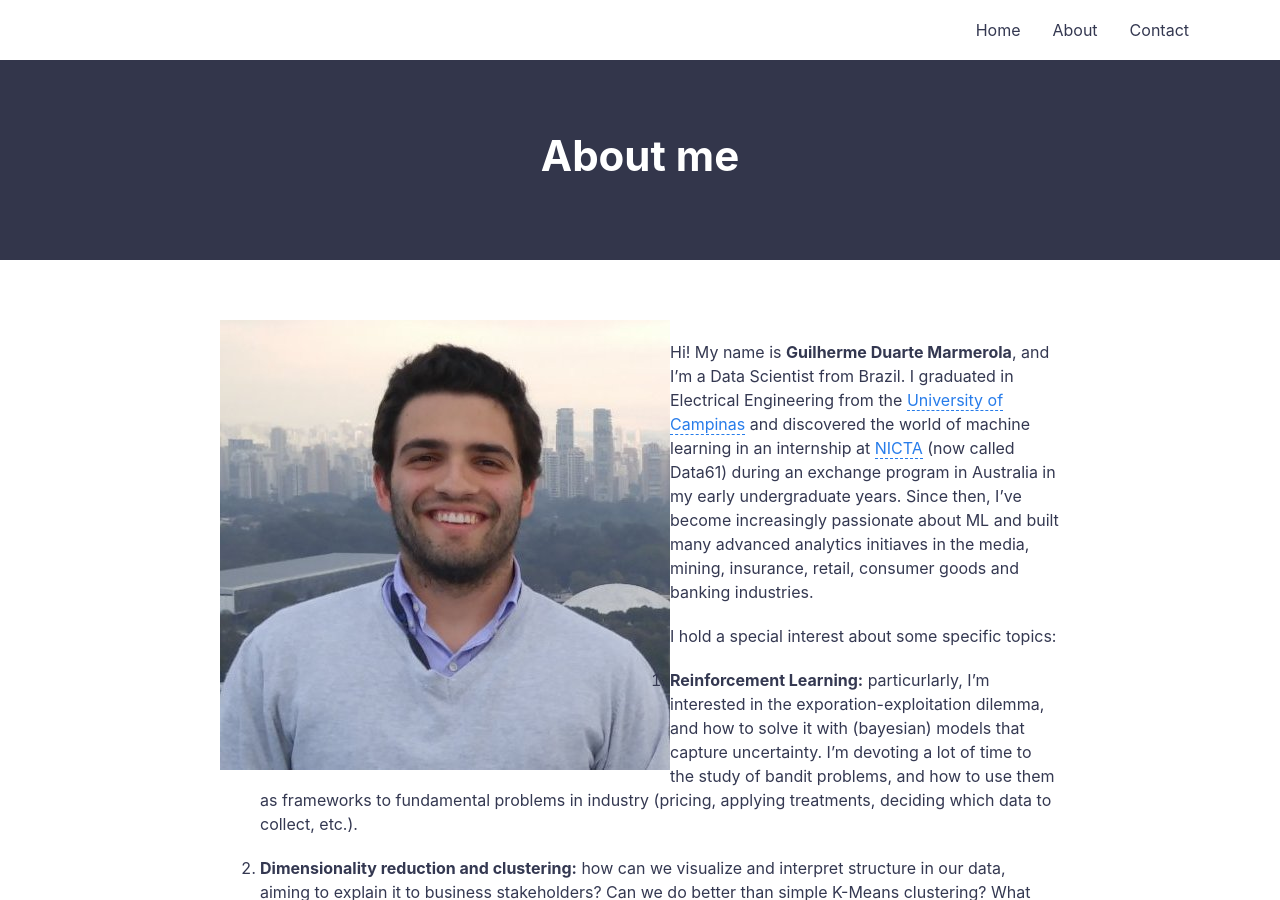
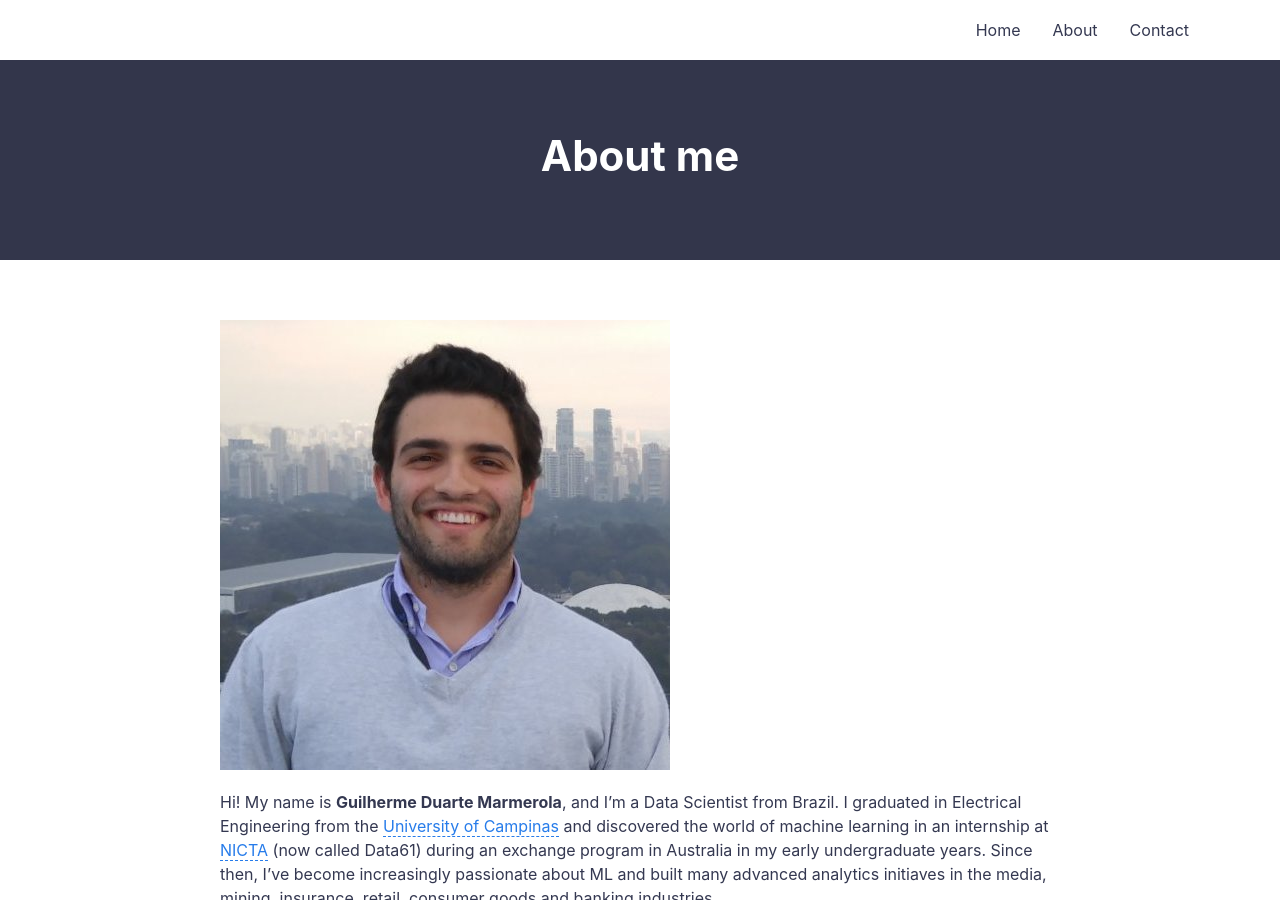
Before and after one commit to gdmarmerola/gdmarmerola.github.io, a Jekyll site: the page built from about.md, in a window 1280 px wide and 900 px high. Built offline with Jekyll 4.4.1, drawn with Linux system fonts in a browser that asks for light colours.

Commit message:
Update about.md

```diff
--- a/about.md
+++ b/about.md
@@ -4,7 +4,7 @@ title: About me
 permalink: /about/
 ---
 
-<img align="left" src="https://github.com/gdmarmerola/gdmarmerola.github.io/blob/master/assets/img/gdmarmerola-profile.jpg" width="150">
+<img align="center" src="https://github.com/gdmarmerola/gdmarmerola.github.io/blob/master/assets/img/gdmarmerola-profile.jpg" width="150">
 
 Hi! My name is **Guilherme Duarte Marmerola**, and I'm a Data Scientist from Brazil. I graduated in Electrical Engineering from the [University of Campinas](http://www.unicamp.br/unicamp/english) and discovered the world of machine learning in an internship at [NICTA](https://www.data61.csiro.au/) (now called Data61) during an exchange program in Australia in my early undergraduate years. Since then, I've become increasingly passionate about ML and built many advanced analytics initiaves in the media, mining, insurance, retail, consumer goods and banking industries.
 
```
